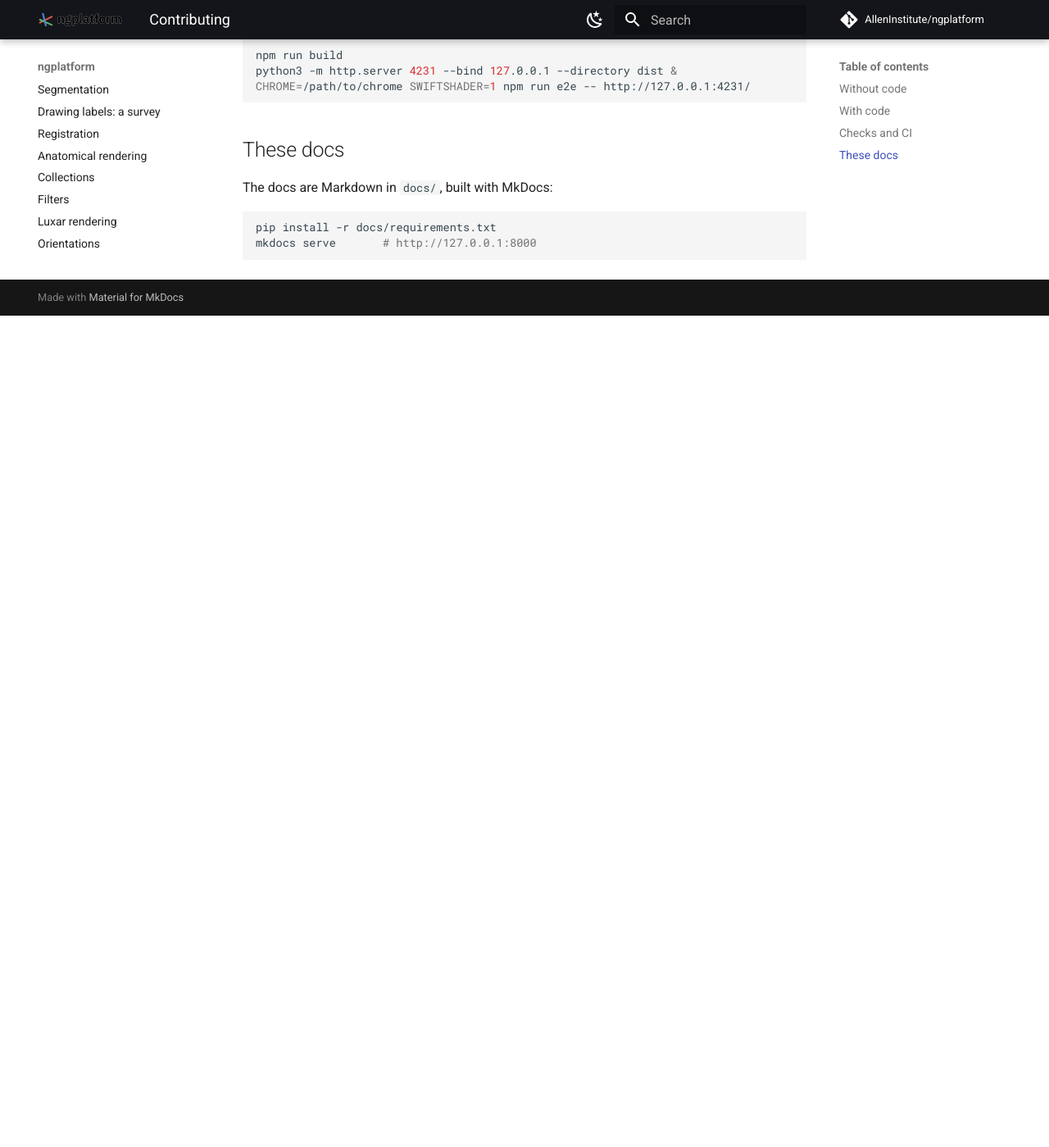
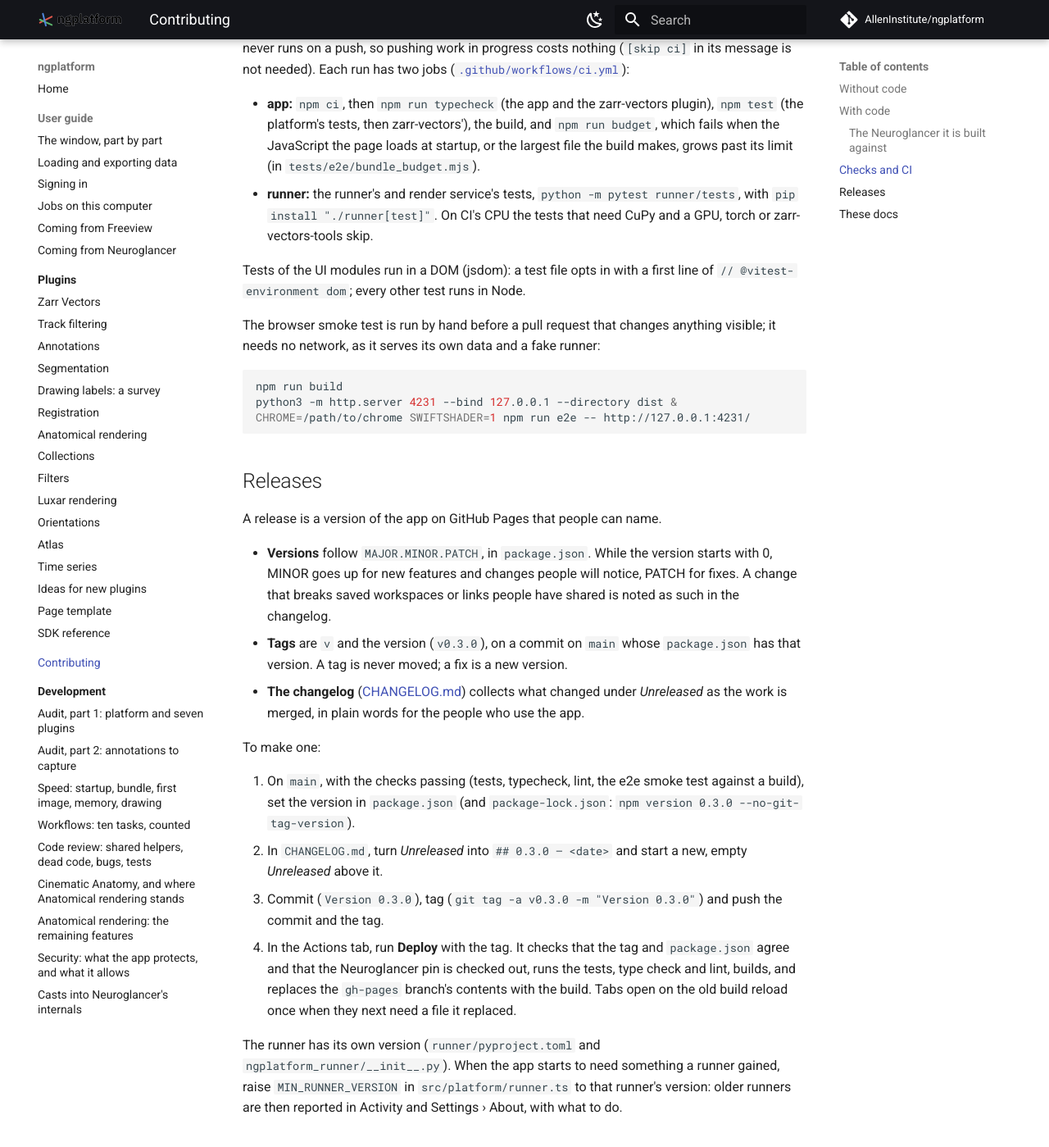
Before and after one commit to AllenInstitute/ngplatform, an MkDocs documentation site: the page built from docs/contributing.md, in a window 1280 px wide and 1400 px high, scrolled down 1449 px. Shown: the whole window at 82% size. Built offline with MkDocs 1.6.1 and Material for MkDocs 9.7.7, drawn with Linux system fonts in a browser that asks for light colours; comment, search, counter and statistics services are not loaded; before the commit the page ends 1834 px from its top, so only the background shows below that; some of the changed text lies outside the part shown.

Commit message:
Release process: a deploy workflow run by hand (a tag or branch to gh-pages, its version and Neuroglancer pin checked), CHANGELOG.md, the version and tag convention in the contributing guide

````diff
--- a/docs/contributing.md
+++ b/docs/contributing.md
@@ -16,15 +16,35 @@ ways in, and most do not need any code.
 ## With code
 
 ```bash
-git clone -b ngplatform-upstream https://github.com/Andrew-Keenlyside/neuroglancer ../neuroglancer
+git clone https://github.com/AllenInstitute/ngplatform && cd ngplatform
+git clone https://github.com/Andrew-Keenlyside/neuroglancer ../neuroglancer
+git -C ../neuroglancer checkout "$(node -p 'require("./package.json").neuroglancer.commit')"
 (cd ../neuroglancer && npm ci && node build_tools/postpack.ts && rm -rf lib)
-git clone https://github.com/AllenInstitute/ngplatform && cd ngplatform
 npm install
 npm run dev        # http://localhost:5173
 npm test           # the platform and every plugin
 npm run typecheck
+npm run lint       # ESLint (eslint.config.js)
 npm run e2e        # the GUI in headless Chrome, against a served build
 ```
+
+### The Neuroglancer it is built against
+
+`package.json` depends on `file:../neuroglancer`: a checkout of the fork
+beside this one. Which commit is pinned in `package.json`
+(`neuroglancer.commit`); CI checks out that commit (its `FORK_SHA` names
+the same one) and so does the deploy. `npm run check:neuroglancer` says
+whether your checkout is at the pin, and every `vite build` warns when it is
+not, or has uncommitted changes: the build would then differ from the one
+CI and the deploy make. Settings › About shows the commit a build used.
+
+Move the pin deliberately, in `package.json` and `FORK_SHA` together, with
+the e2e smoke test passing; [the casts into Neuroglancer's
+internals](dev/neuroglancer-casts.md) are where a new Neuroglancer breaks
+things the type checker cannot see.
+
+The other dependencies are pinned to exact versions, and `package-lock.json`
+is committed.
 
 - **A new plugin** is a folder in `plugins/`; start from the closest
   existing one. See the [plugin guide](https://github.com/AllenInstitute/ngplatform/blob/main/plugins/README.md).
@@ -66,6 +86,42 @@ python3 -m http.server 4231 --bind 127.0.0.1 --directory dist &
 CHROME=/path/to/chrome SWIFTSHADER=1 npm run e2e -- http://127.0.0.1:4231/
 ```
 
+## Releases
+
+A release is a version of the app on GitHub Pages that people can name.
+
+- **Versions** follow `MAJOR.MINOR.PATCH`, in `package.json`. While the
+  version starts with 0, MINOR goes up for new features and changes people
+  will notice, PATCH for fixes. A change that breaks saved workspaces or
+  links people have shared is noted as such in the changelog.
+- **Tags** are `v` and the version (`v0.3.0`), on a commit on `main`
+  whose `package.json` has that version. A tag is never moved; a fix is a
+  new version.
+- **The changelog** ([CHANGELOG.md](https://github.com/AllenInstitute/ngplatform/blob/main/CHANGELOG.md))
+  collects what changed under *Unreleased* as the work is merged, in
+  plain words for the people who use the app.
+
+To make one:
+
+1. On `main`, with the checks passing (tests, typecheck, lint, the e2e
+   smoke test against a build), set the version in `package.json` (and
+   `package-lock.json`: `npm version 0.3.0 --no-git-tag-version`).
+2. In `CHANGELOG.md`, turn *Unreleased* into `## 0.3.0 — <date>` and start
+   a new, empty *Unreleased* above it.
+3. Commit (`Version 0.3.0`), tag (`git tag -a v0.3.0 -m "Version 0.3.0"`)
+   and push the commit and the tag.
+4. In the Actions tab, run **Deploy** with the tag. It checks that the tag
+   and `package.json` agree and that the Neuroglancer pin is checked out,
+   runs the tests, type check and lint, builds, and replaces the
+   `gh-pages` branch's contents with the build. Tabs open on the old build
+   reload once when they next need a file it replaced.
+
+The runner has its own version (`runner/pyproject.toml` and
+`ngplatform_runner/__init__.py`). When the app starts to need something a
+runner gained, raise `MIN_RUNNER_VERSION` in `src/platform/runner.ts` to
+that runner's version: older runners are then reported in Activity and
+Settings › About, with what to do.
+
 ## These docs
 
 The docs are Markdown in `docs/`, built with MkDocs:
````
Also changed, not shown: CHANGELOG.md (added, +98 -0 lines), 1 other file.
